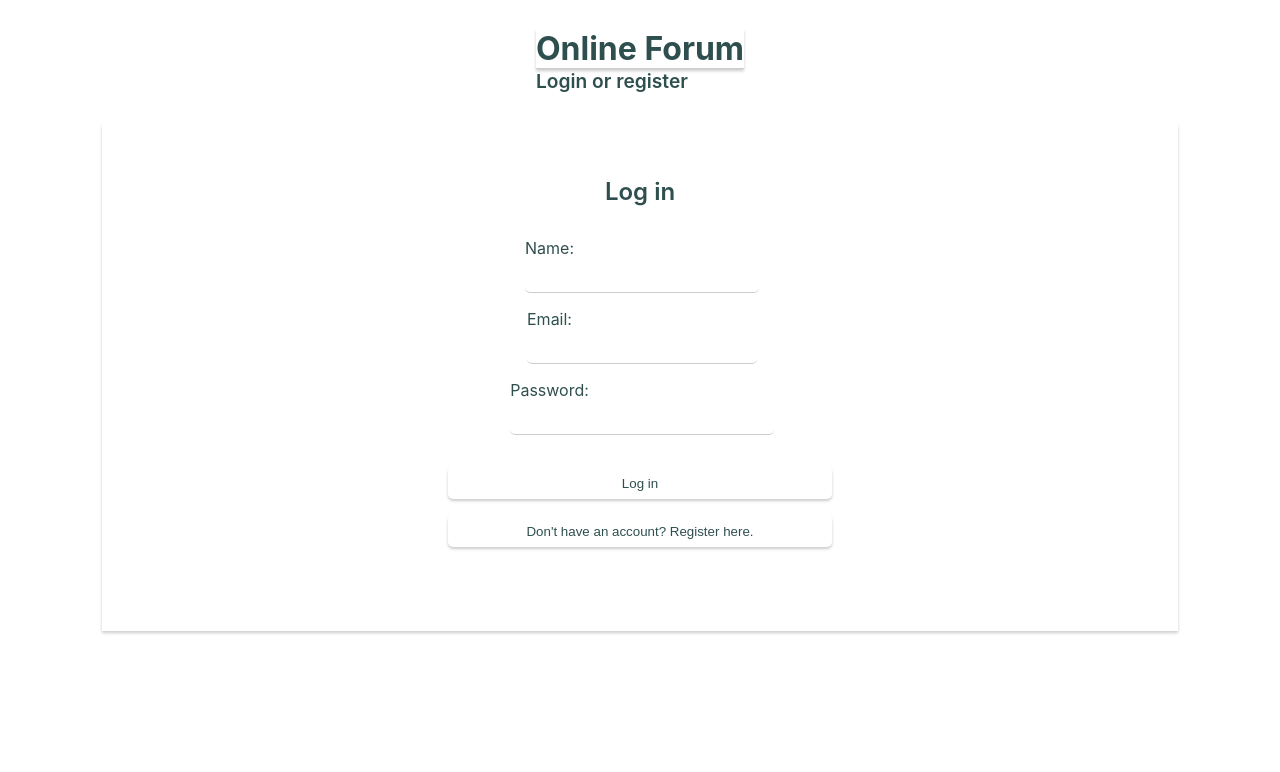
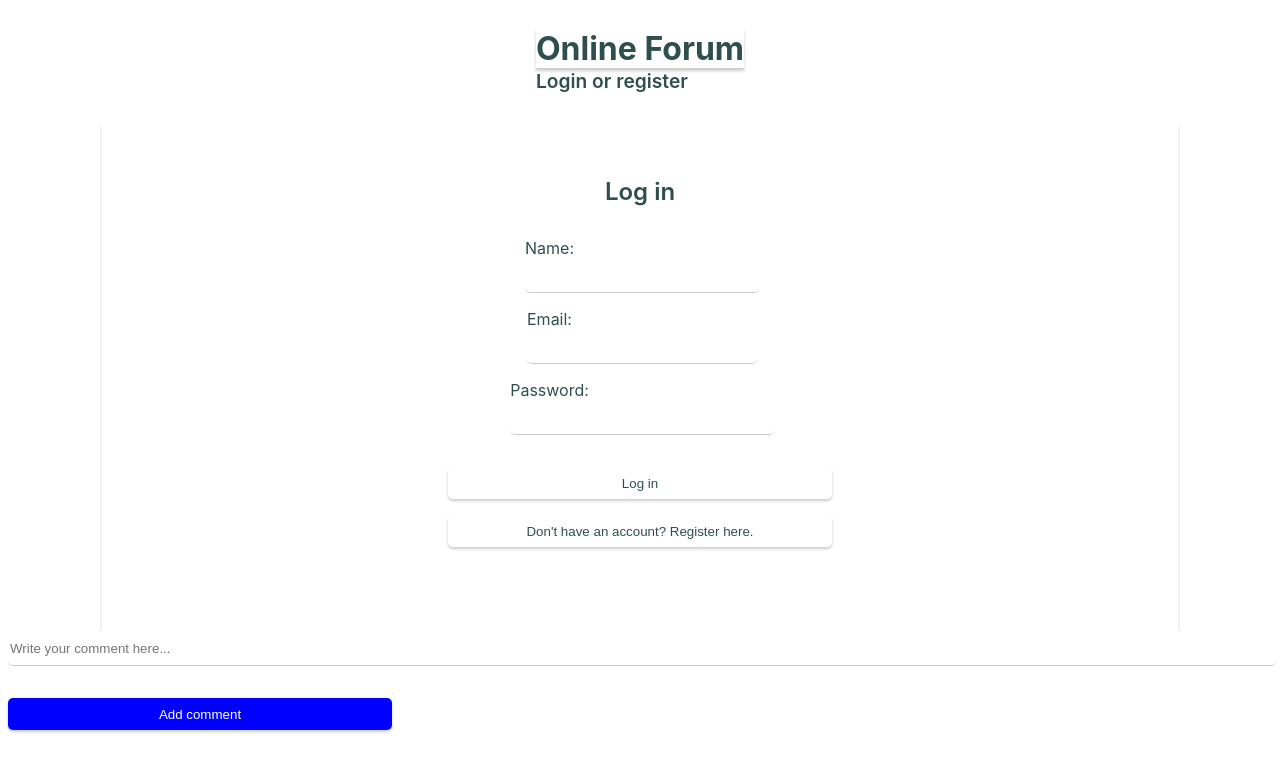
Before and after one commit to DVNOWEB/ForumProject, a React (Create React App) app: page / in a window 1280 px wide. Shown: the top 772 px of the page. Built offline with nearby package versions, Linux system fonts and the light colour scheme.

Commit message:
Started to create the add comment function

```diff
--- /dev/null
+++ b/src/components/details/CommentComponent.tsx
@@ -0,0 +1,19 @@
+import React, { useEffect, useState } from 'react';
+
+function CommentComponent({ comment }: commentProps) {
+
+
+
+
+
+    return (
+      <div className="commentContainer">
+        <h2>{comment.creator.userName}</h2>
+        <p>{comment.content}</p>
+        <p>{comment.id}</p>
+      </div>
+
+    );
+  };
+
+  export default CommentComponent;
--- a/src/components/details/ThreadDetailView.tsx
+++ b/src/components/details/ThreadDetailView.tsx
@@ -1,12 +1,30 @@
 import React, { useState, useEffect } from "react";
-// import "./details.css";
+import "./details.css";
 import Thread from "../Thread";
+import CommentComponent from "./CommentComponent";
 
 // Define the Comment and Thread interfaces in the same file
 interface Comment {
   content: string;
   creator: string;
 }
+
+function saveCommentToLocalStorage(commentData: _Comment) {
+  try{
+    const existingdata = localStorage.getItem('comments')
+    const existingComments = existingdata ? JSON.parse(existingdata): []
+    existingComments.push(commentData)
+    localStorage.setItem('comments', JSON.stringify(existingComments))
+  }
+  catch (error){
+    console.log('Error saving thread to localStorage:', error)
+  }
+}
+
+
+
+
+
 
 // interface ThreadProps {
 //   thread: Thread;
@@ -31,6 +49,7 @@ function ThreadDetailView() {
     // comments: [],
   };
 
+
   // const [threads, setThreads] = useState([threadDetail]);
   const [thread, setThread] = useState<Thread | QNAThread>();
 
@@ -50,7 +69,24 @@ function ThreadDetailView() {
   }, []);
   console.log(thread);
 
-  const comments: _Comment[] = [
+  // const comments: _Comment[] = [
+  //   {
+  //     id: 1,
+  //     thread: 1,
+  //     content: "This is a sample comment.",
+  //     creator: {
+  //       id: 1,
+  //       name: "John Doe",
+  //       userName: "johndoe",
+  //       password: "123456",
+  //     },
+  //     isAnswer: false,
+  //   }
+  // ];
+//-----------------------------------------------------------------
+
+  const [comments, setComments] = useState<_Comment[]>([
+    // Existing comments
     {
       id: 1,
       thread: 1,
@@ -62,16 +98,58 @@ function ThreadDetailView() {
         password: "123456",
       },
       isAnswer: false,
+    },
+  ]);
+
+  const [newCommentContent, setNewCommentContent] = useState<string>("");
+
+  const handleCreate = () => {
+    if (newCommentContent.trim() === "") {
+      // Do not create an empty comment
+      return;
     }
-  ];
+
+    // Create a new comment object
+    const newComment: _Comment = {
+      id: comments.length + 1, // Assign a unique ID (you may need a more robust way to generate IDs)
+      thread: 1, // Assuming it's for the same thread
+      content: newCommentContent,
+      creator: {
+        id: 1, // Assuming the creator is the same user
+        name: "John Doe",
+        userName: "johndoe",
+        password: "123456",
+      },
+      isAnswer: false,
+    };
+
+    // Update the state with the new comment
+    setComments([...comments, newComment]);
+
+    // Clear the input field after creating the comment
+    setNewCommentContent("");
+
+    // Optionally, save the updated comments to localStorage
+    // saveCommentToLocalStorage([...comments, newComment]);
 
 
 
 
-
+  }
 
   return <div className="details-container">
+
     {thread && <Thread thread={thread} comments={comments} />}
+
+    <input placeholder="Write your comment here..."></input>
+    <button
+    className="addComment-btn"
+    onClick={handleCreate}
+    >Add comment</button>
+
+    {/* {comments.map((comment) => (
+      <CommentComponent comment={comment} />
+    ))}    */}
 
   </div>;
 }
--- a/src/components/details/details.css
+++ b/src/components/details/details.css
@@ -1,4 +1,4 @@
-.details-container {
+/* .details-container {
     display: flex;
     justify-content: center;
     flex-direction: column;
@@ -14,4 +14,9 @@
 .details-input {
     padding: 1rem;
     margin-top: -1rem;
+} */
+
+.addComment-btn {
+    background-color: blue;
+    color: white;
 }
--- a/src/model/index.d.ts
+++ b/src/model/index.d.ts
@@ -32,6 +32,10 @@ interface _Comment {
   isAnswer: boolean
 }
 
+interface commentProps {
+  comment: _Comment
+}
+
 interface ThreadCreationViewProps {
   loggedInUser: User;
 }
@@ -53,6 +57,7 @@ interface ThreadCreationViewProps {
 }
 
 
+
 interface AuthFormProps {
   setLoggedInUser: (user: User | null) => void;
   loggedInUser: User | null;
```
